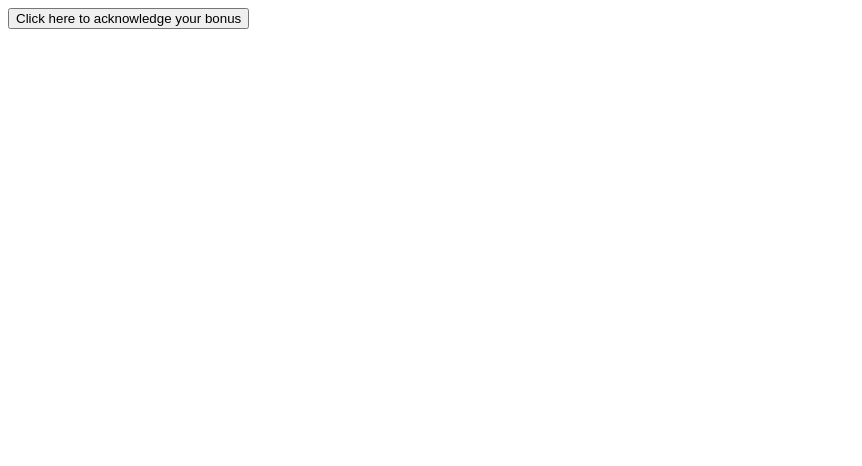
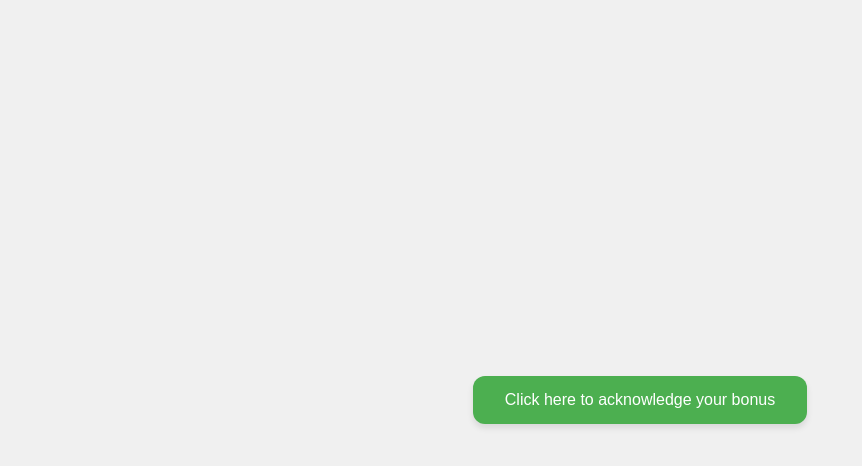
Before and after one commit to las-zlo/redirect-service, a plain HTML site: page index.html in a window 1280 px wide. Shown: the whole page, without its empty margins (0-862 px from the left). Drawn offline with Linux system fonts and the light colour scheme.

Commit message:
Update index.html

```diff
--- a/index.html
+++ b/index.html
@@ -3,10 +3,43 @@
 <head>
     <meta charset="UTF-8">
     <meta name="viewport" content="width=device-width, initial-scale=1.0">
-    <title>Bonus Acknowledgement</title>
+    <title>Bonus acknowledgement</title>
+    <style>
+        body {
+            display: flex;
+            justify-content: center;
+            align-items: center;
+            height: 100vh;
+            margin: 0;
+            font-family: Arial, sans-serif;
+            background-color: #f0f0f0;
+        }
+        #submitButton {
+            background-color: #4CAF50; /* Green background */
+            color: white; /* White text */
+            padding: 15px 32px; /* Padding */
+            text-align: center; /* Centered text */
+            text-decoration: none; /* Remove underline */
+            display: inline-block; /* Inline-block */
+            font-size: 16px; /* Font size */
+            margin: 4px 2px; /* Margin */
+            cursor: pointer; /* Pointer cursor on hover */
+            border: none; /* Remove border */
+            border-radius: 12px; /* Rounded corners */
+            box-shadow: 0 4px 6px rgba(0, 0, 0, 0.1); /* Add shadow */
+        }
+        #submitButton:hover {
+            background-color: #45a049; /* Darker green on hover */
+        }
+    </style>
 </head>
 <body>
-    <button id="submitButton">Click here to acknowledge your bonus</button>
+    <form id="detailsForm">
+        <input type="hidden" id="email" name="email" value="">
+        <input type="hidden" id="var1" name="var1" value="">
+        <input type="hidden" id="var2" name="var2" value="">
+        <button type="button" id="submitButton">Click here to acknowledge your bonus</button>
+    </form>
 
     <script>
         // Get the parameters from the URL
@@ -15,6 +48,16 @@
         const var1 = urlParams.get('var1');
         const var2 = urlParams.get('var2');
         const bearerToken = urlParams.get('token'); // Get the bearer token from the URL
+
+        console.log('Email:', email);
+        console.log('Var1:', var1);
+        console.log('Var2:', var2);
+        console.log('Bearer Token:', bearerToken);
+
+        // Set the values in the hidden input fields
+        document.getElementById('email').value = email;
+        document.getElementById('var1').value = var1;
+        document.getElementById('var2').value = var2;
 
         document.getElementById('submitButton').addEventListener('click', function() {
             fetch('https://prod-179.westus.logic.azure.com:443/workflows/9f02f6f333ff486db463f91c81bfa163/triggers/manual/paths/invoke?api-version=2016-06-01', {
@@ -29,7 +72,12 @@
                     var2: var2
                 })
             })
-            .then(response => response.json())
+            .then(response => {
+                if (!response.ok) {
+                    throw new Error('Network response was not ok ' + response.statusText);
+                }
+                return response.json();
+            })
             .then(data => {
                 console.log('Success:', data);
                 alert('Details sent successfully!');
```
